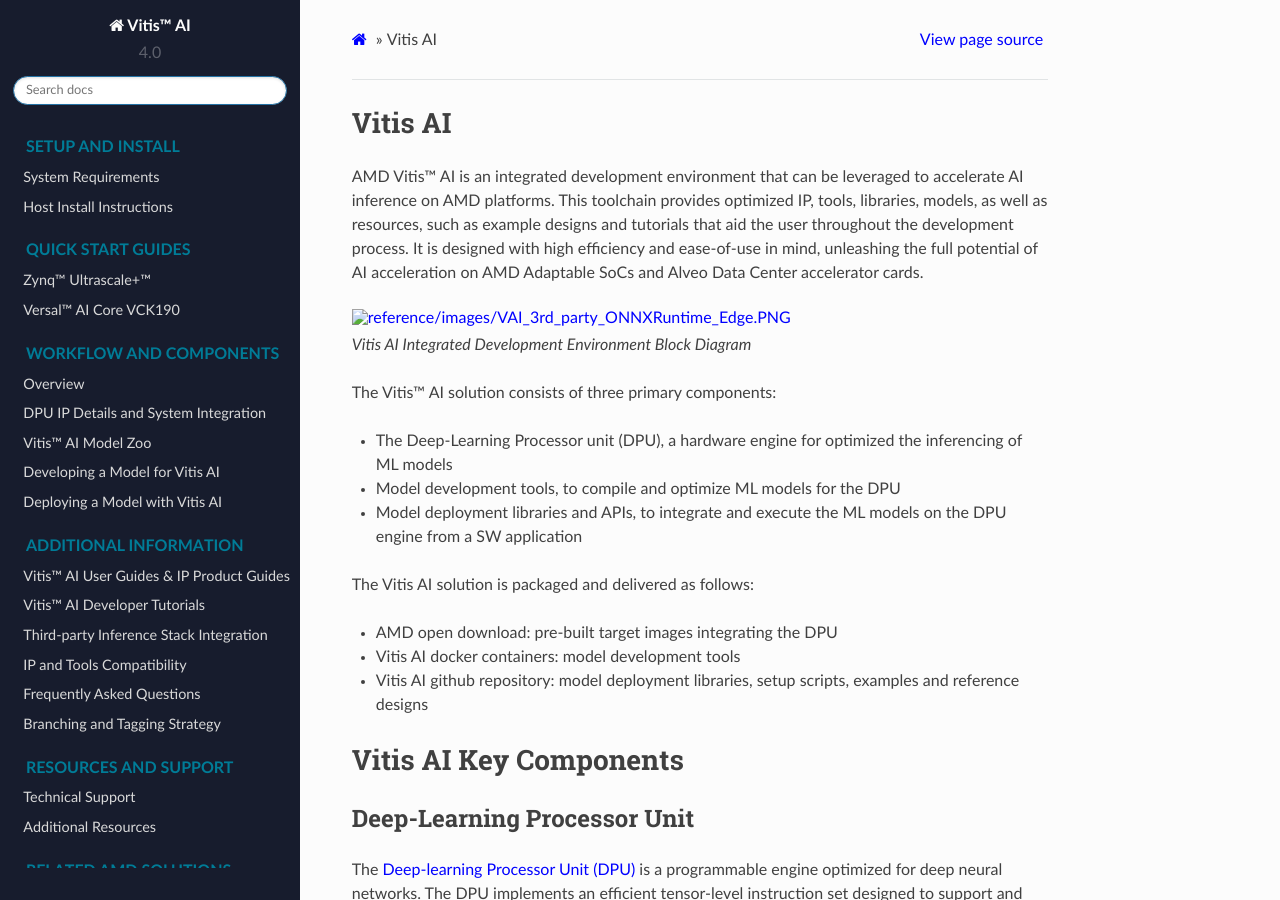
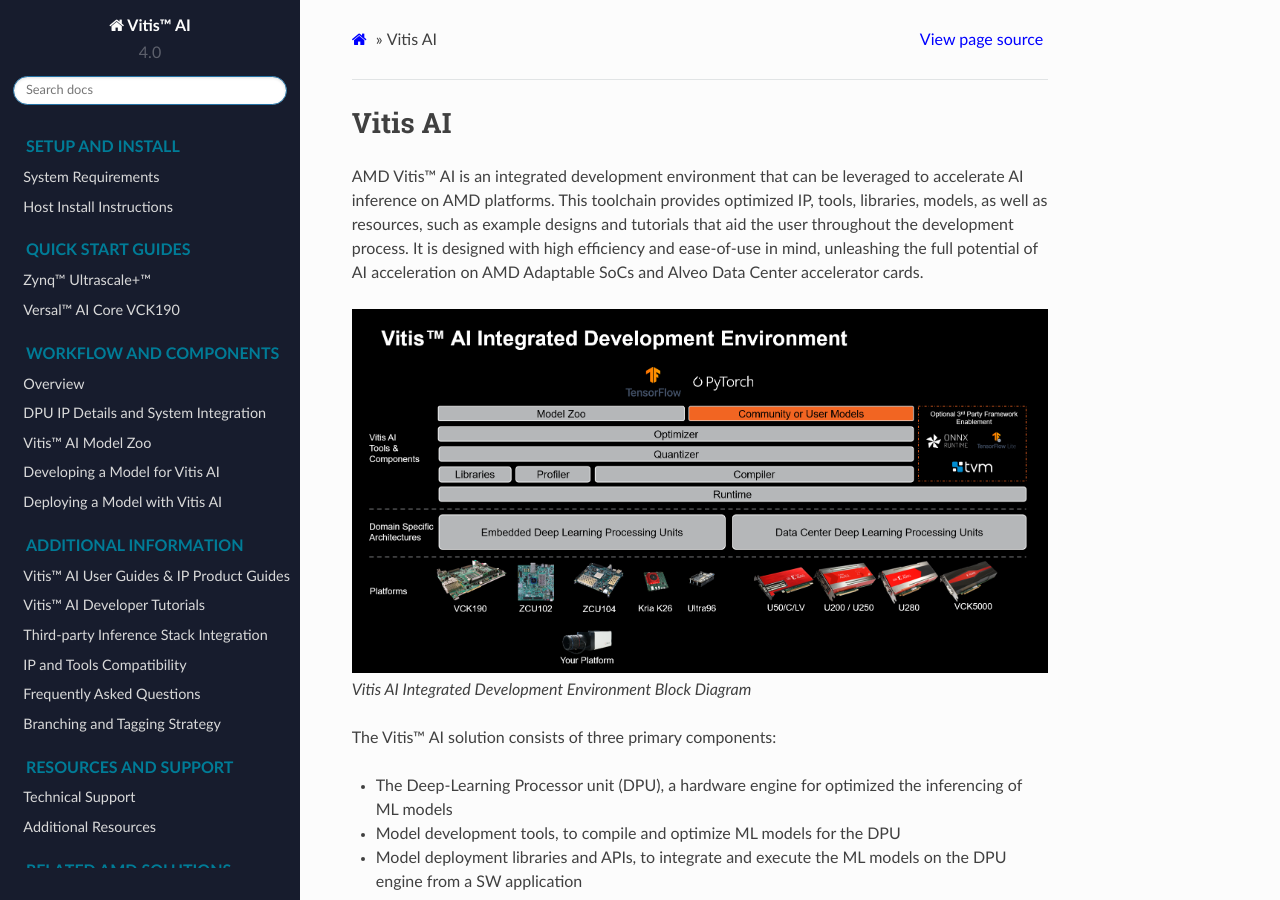
Before and after one commit to amd-lidachang/docs_dachang, a Sphinx documentation site: the page built from source/index.rst, in a window 1280 px wide and 900 px high. Built offline with Sphinx 7.4.7, drawn with Linux system fonts in a browser that asks for light colours; pages that are not in the unit, such as notebooks, are missing from menus; comment, search, counter and statistics services are not loaded.

Commit message:
update image

```diff
--- a/source/index.rst
+++ b/source/index.rst
@@ -20,7 +20,7 @@
 
 AMD Vitis™ AI is an integrated development environment that can be leveraged to accelerate AI inference on AMD platforms. This toolchain provides optimized IP, tools, libraries, models, as well as resources, such as example designs and tutorials that aid the user throughout the development process.  It is designed with high efficiency and ease-of-use in mind, unleashing the full potential of AI acceleration on AMD Adaptable SoCs and Alveo Data Center accelerator cards.
 
-.. figure:: reference/images/VAI_3rd_party_ONNXRuntime_Edge.PNG
+.. figure:: docs/reference/images/VAI_IDE.PNG
    :width: 1300
 
    Vitis AI Integrated Development Environment Block Diagram
```
Also changed, not shown: 13 other files.
